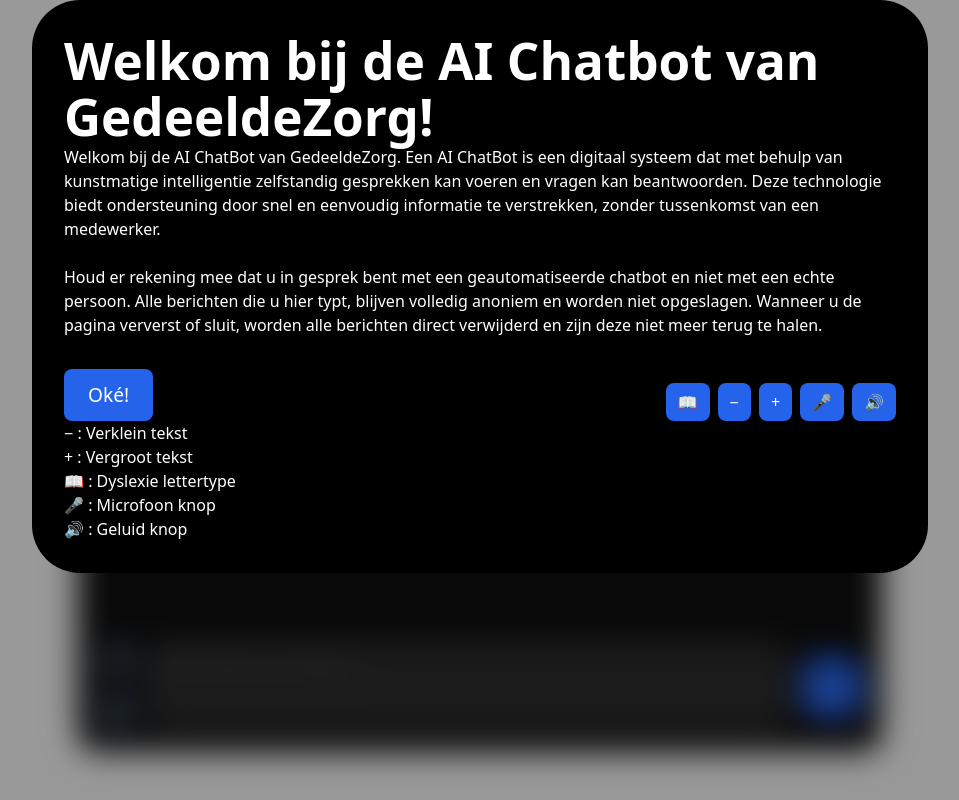
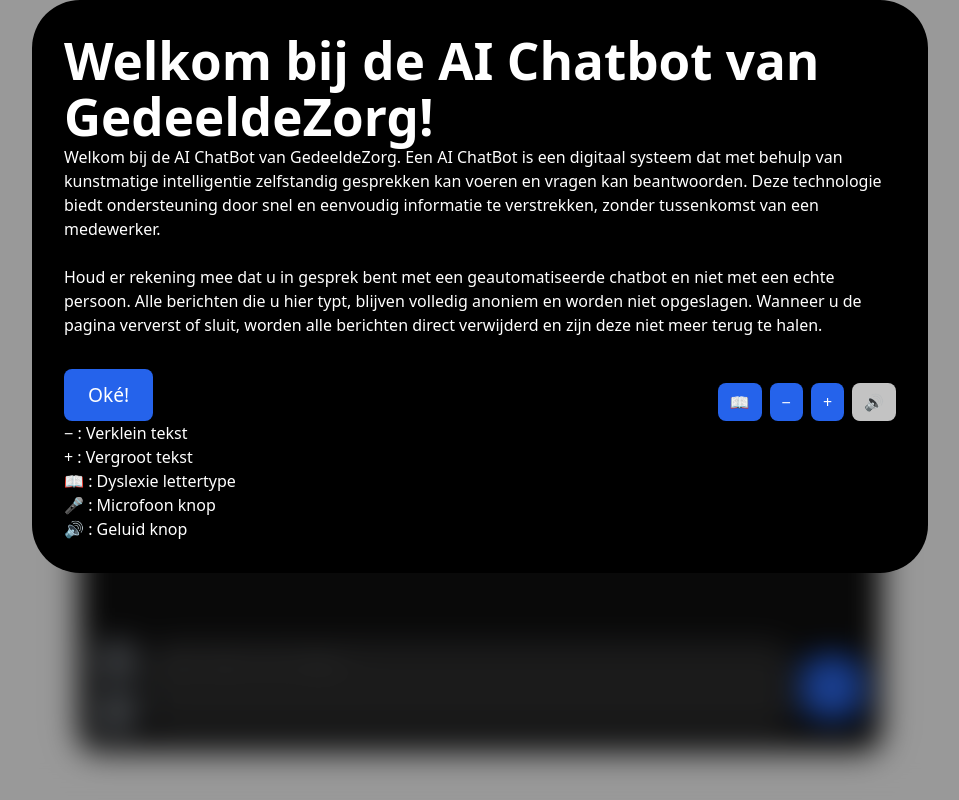
Before and after one commit to bluefire0009/Team3-Project-D-A.I.-Chatbot, a React (Vite) app in the folder FrontEnd/AIChatBot/: page / in a window 1280 px wide. Shown: the whole page, without its empty margins (160-1119 px from the left). Built offline with nearby package versions, Linux system fonts and the light colour scheme; a web font is replaced by a local one.

Commit message:
Added styling for disabled buttons

```diff
--- a/FrontEnd/AIChatBot/src/Components/ChatWindow.tsx
+++ b/FrontEnd/AIChatBot/src/Components/ChatWindow.tsx
@@ -121,8 +121,8 @@
 
         <div className="input-container-with-buttons">
           <div className="voice-buttons">
-            <button className="voice-btn" title="Spraak naar tekst">🎤</button>
-            <button className="voice-btn" title="Tekst naar spraak">🔊</button>
+            <button className="voice-btn" title="Spraak naar tekst" disabled>🎤</button>
+            <button className="voice-btn" title="Tekst naar spraak" disabled>🔊</button>
           </div>
 
           <div className="input-field">
--- a/FrontEnd/AIChatBot/src/Components/InfoModal.tsx
+++ b/FrontEnd/AIChatBot/src/Components/InfoModal.tsx
@@ -40,8 +40,7 @@
             <button className="font-size-btn" onClick={toggleDyslexiaFont} title="Dyslexie-lettertype">📖</button>
             <button className="font-size-btn" onClick={decreaseFontSize} title="Kleiner">−</button>
             <button className="font-size-btn" onClick={increaseFontSize} title="Groter">+</button>
-            <button className="font-size-btn" title="Microfoon knop">🎤</button>
-            <button className="font-size-btn" title="Geluid knop">🔊</button>
+            <button className="font-size-btn" title="Geluid knop" disabled>🔊</button>
           </div>
         </div>
 
--- a/FrontEnd/AIChatBot/src/Styling/App.css
+++ b/FrontEnd/AIChatBot/src/Styling/App.css
@@ -160,6 +160,14 @@
 .font-size-btn:hover {
   background-color: #444;
 }
+.font-size-btn:disabled {
+  background-color: #c3c3c3;
+  cursor: not-allowed;
+  filter: grayscale(0.8)
+}
+.font-size-btn:disabled:hover {
+  background-color: #aeaeae;
+}
 
 .dyslexia-font {
   font-family: 'OpenDyslexic', Arial, sans-serif;
--- a/FrontEnd/AIChatBot/src/Styling/ChatWindow.css
+++ b/FrontEnd/AIChatBot/src/Styling/ChatWindow.css
@@ -132,6 +132,14 @@
 .voice-btn:hover {
   background-color: #2563eb;
 }
+.voice-btn:disabled {
+  background-color: #495f7d;
+  cursor: not-allowed;
+  filter: grayscale(0.8)
+}
+.voice-btn:disabled:hover {
+  background-color: #6a89b6;
+}
 
 .input-field {
   flex: 1;
```
